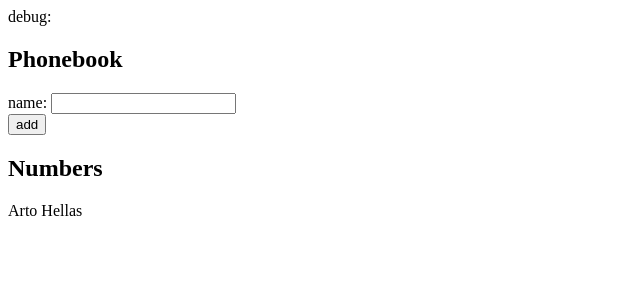
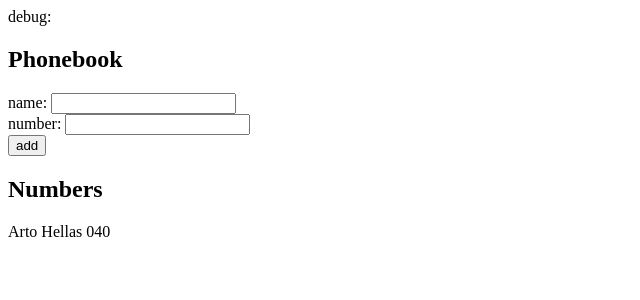
Before and after one commit to unixzilla/fullstack_exercises, a React (Create React App) app in the folder part2/phonebook/: page / in a window 1280 px wide. Shown: the top 300 px of the page, without its empty margins (0-640 px from the left). Built offline with nearby package versions, Linux system fonts and the light colour scheme.

Commit message:
finisih 2.8

```diff
--- a/part2/phonebook/src/App.js
+++ b/part2/phonebook/src/App.js
@@ -2,14 +2,15 @@ import React,{useState} from 'react'
 
 const Person = ({person}) => {
   return(
-    <p>{person.name}</p>
+    <p>{person.name} {person.number}</p>
   )
 }
 
 const App = () => {
   const [ persons, setPersons ] = useState([
-    { name: 'Arto Hellas' }
+    { name: 'Arto Hellas',number: '040' }
   ])
+  const [ newNumber, setNewNumber ] = useState('')
   const [ newName, setNewName ] = useState('')
 
   const addPerson = (event) => {
@@ -18,20 +19,22 @@ const App = () => {
    if(samePerson.length > 0){
      alert(`${newName} is already added to phonebook`)
    }else{
-     const newPerson = persons.concat({ name: newName })
+     const newPerson = persons.concat({ name: newName,number: newNumber })
      setPersons(newPerson)
      setNewName('')
+     setNewNumber('')
    }
   }
 
   return (
     <div>
-      <div>debug: {newName}</div>
+      <div>debug: {newName} {newNumber}</div>
       <h2>Phonebook</h2>
       <form onSubmit={addPerson}>
         <div>
           name: <input value={newName} onChange={(event)=>setNewName(event.target.value)}/>
         </div>
+        <div>number: <input value={newNumber} onChange={(event)=>setNewNumber(event.target.value)}/></div>
         <div>
           <button type="submit">add</button>
         </div>
```
